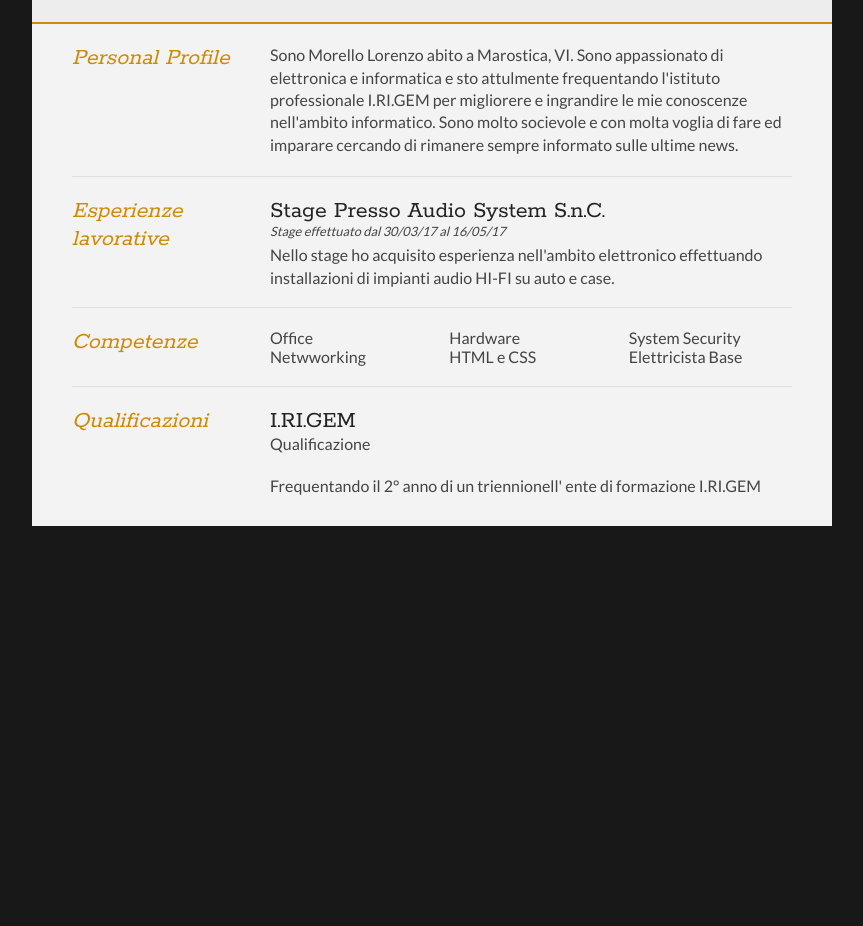
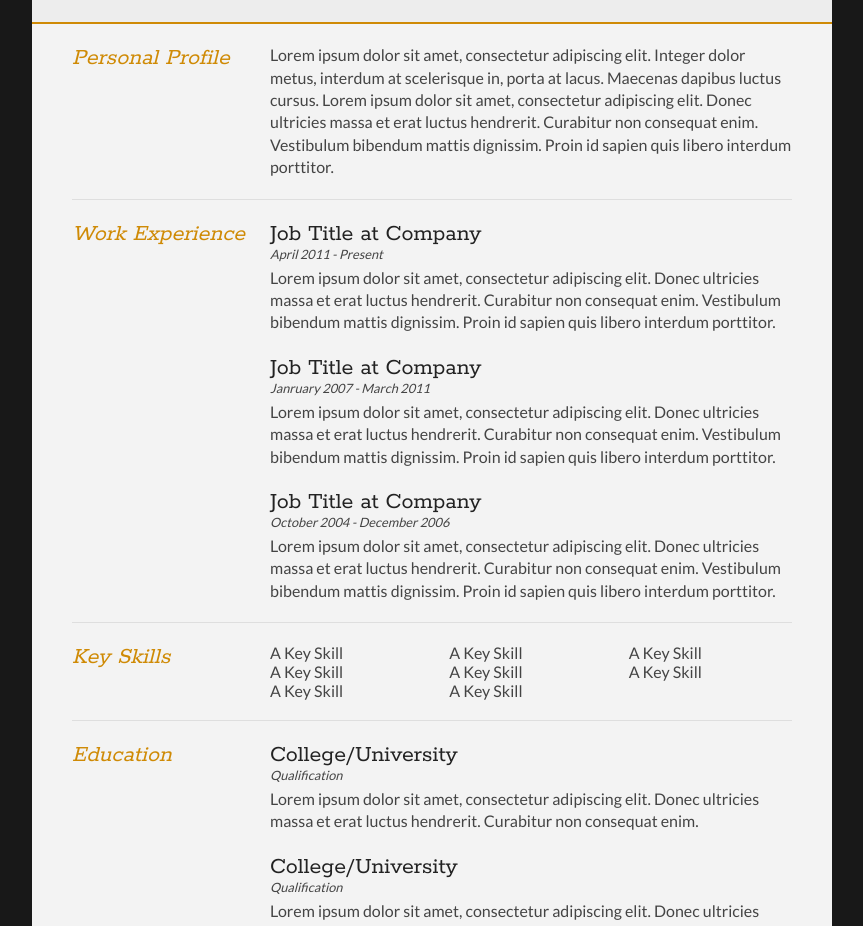
Before and after one commit to MorelloLorenzo/MorelloLorenzo.github.io, a plain HTML site: page index.html in a window 1280 px wide. Shown: the part 152-1078 px from the top of the page, without its empty margins (208-1071 px from the left). Before the commit the page ends 800 px from the top, so only its background shows below. Drawn offline with Linux system fonts and the light colour scheme.

```diff
--- a/index.html
+++ b/index.html
@@ -1,7 +1,7 @@
 <!DOCTYPE html>
 <html>
 <head>
-<title>Morello Lorenzo - Curriculum</title>
+<title>Joe Bloggs - Curriculum Vitae</title>
 
 <meta name="viewport" content="width=device-width"/>
 <meta name="description" content="The Curriculum Vitae of Joe Bloggs."/>
@@ -22,15 +22,15 @@
 		</div>
 
 		<div id="name">
-			<h1 class="quickFade delayTwo">Morello Lorenzo</h1>
-			<h2 class="quickFade delayThree">Curriculum</h2>
+			<h1 class="quickFade delayTwo">Joe Bloggs</h1>
+			<h2 class="quickFade delayThree">Job Title</h2>
 		</div>
 
 		<div id="contactDetails" class="quickFade delayFour">
 			<ul>
-				<li>e: <a href="mailto:joe@bloggs.com" target="_blank">namemorello@gmail.com</a></li>
-				<li>w: <a href="http://www.bloggs.com">www.htmlpceurope.com</a></li>
-				<li>m: 3505440906</li>
+				<li>e: <a href="mailto:joe@bloggs.com" target="_blank">joe@bloggs.com</a></li>
+				<li>w: <a href="http://www.bloggs.com">www.bloggs.com</a></li>
+				<li>m: 01234567890</li>
 			</ul>
 		</div>
 		<div class="clear"></div>
@@ -44,7 +44,7 @@
 				</div>
 
 				<div class="sectionContent">
-					<p>Sono Morello Lorenzo abito a Marostica, VI. Sono appassionato di elettronica e informatica e sto attulmente frequentando l'istituto professionale I.RI.GEM per migliorere e ingrandire le mie conoscenze nell'ambito informatico. Sono molto socievole e con molta voglia di fare ed imparare cercando di rimanere sempre informato sulle ultime news.</p>
+					<p>Lorem ipsum dolor sit amet, consectetur adipiscing elit. Integer dolor metus, interdum at scelerisque in, porta at lacus. Maecenas dapibus luctus cursus. Lorem ipsum dolor sit amet, consectetur adipiscing elit. Donec ultricies massa et erat luctus hendrerit. Curabitur non consequat enim. Vestibulum bibendum mattis dignissim. Proin id sapien quis libero interdum porttitor.</p>
 				</div>
 			</article>
 			<div class="clear"></div>
@@ -53,26 +53,26 @@
 
 		<section>
 			<div class="sectionTitle">
-				<h1>Esperienze lavorative</h1>
+				<h1>Work Experience</h1>
 			</div>
 
 			<div class="sectionContent">
 				<article>
-					<h2>Stage Presso Audio System S.n.C.</h2>
-					<p class="subDetails">Stage effettuato dal 30/03/17 al 16/05/17</p>
-					<p>Nello stage ho acquisito esperienza nell'ambito elettronico effettuando installazioni di impianti audio HI-FI su auto e case. </p>
+					<h2>Job Title at Company</h2>
+					<p class="subDetails">April 2011 - Present</p>
+					<p>Lorem ipsum dolor sit amet, consectetur adipiscing elit. Donec ultricies massa et erat luctus hendrerit. Curabitur non consequat enim. Vestibulum bibendum mattis dignissim. Proin id sapien quis libero interdum porttitor.</p>
 				</article>
 
 				<article>
-					<h2></h2>
-					<p class="subDetails"></p>
-					<p></p>
+					<h2>Job Title at Company</h2>
+					<p class="subDetails">Janruary 2007 - March 2011</p>
+					<p>Lorem ipsum dolor sit amet, consectetur adipiscing elit. Donec ultricies massa et erat luctus hendrerit. Curabitur non consequat enim. Vestibulum bibendum mattis dignissim. Proin id sapien quis libero interdum porttitor.</p>
 				</article>
 
 				<article>
-					<h2></h2>
-					<p class="subDetails"></p>
-					<p></p>
+					<h2>Job Title at Company</h2>
+					<p class="subDetails">October 2004 - December 2006</p>
+					<p>Lorem ipsum dolor sit amet, consectetur adipiscing elit. Donec ultricies massa et erat luctus hendrerit. Curabitur non consequat enim. Vestibulum bibendum mattis dignissim. Proin id sapien quis libero interdum porttitor.</p>
 				</article>
 			</div>
 			<div class="clear"></div>
@@ -81,19 +81,19 @@
 
 		<section>
 			<div class="sectionTitle">
-				<h1>Competenze</h1>
+				<h1>Key Skills</h1>
 			</div>
 
 			<div class="sectionContent">
 				<ul class="keySkills">
-					<li></li>
-					<li>Office</li>
-					<li>Netwworking</li>
-					<li>Hardware</li>
-					<li>HTML e CSS</li>
-					<li>System Security</li>
-					<li>Elettricista Base</li>
-					<li></li>
+					<li>A Key Skill</li>
+					<li>A Key Skill</li>
+					<li>A Key Skill</li>
+					<li>A Key Skill</li>
+					<li>A Key Skill</li>
+					<li>A Key Skill</li>
+					<li>A Key Skill</li>
+					<li>A Key Skill</li>
 				</ul>
 			</div>
 			<div class="clear"></div>
@@ -102,24 +102,25 @@
 
 		<section>
 			<div class="sectionTitle">
-				<h1>Qualificazioni</h1>
+				<h1>Education</h1>
 			</div>
 
 			<div class="sectionContent">
 				<article>
-					<h2>I.RI.GEM</h2>
-					<p class="SubDetails">Qualificazione</p>
-					<p>Frequentando il 2° anno di un triennionell' ente di formazione I.RI.GEM </p>
+					<h2>College/University</h2>
+					<p class="subDetails">Qualification</p>
+					<p>Lorem ipsum dolor sit amet, consectetur adipiscing elit. Donec ultricies massa et erat luctus hendrerit. Curabitur non consequat enim.</p>
 				</article>
 
 				<article>
-					<h2></h2>
-					<p class="subDetails"</p>
-					<p></p>
+					<h2>College/University</h2>
+					<p class="subDetails">Qualification</p>
+					<p>Lorem ipsum dolor sit amet, consectetur adipiscing elit. Donec ultricies massa et erat luctus hendrerit. Curabitur non consequat enim.</p>
 				</article>
 			</div>
 			<div class="clear"></div>
 		</section>
+
 	</div>
 </div>
 <script type="text/javascript">
```
